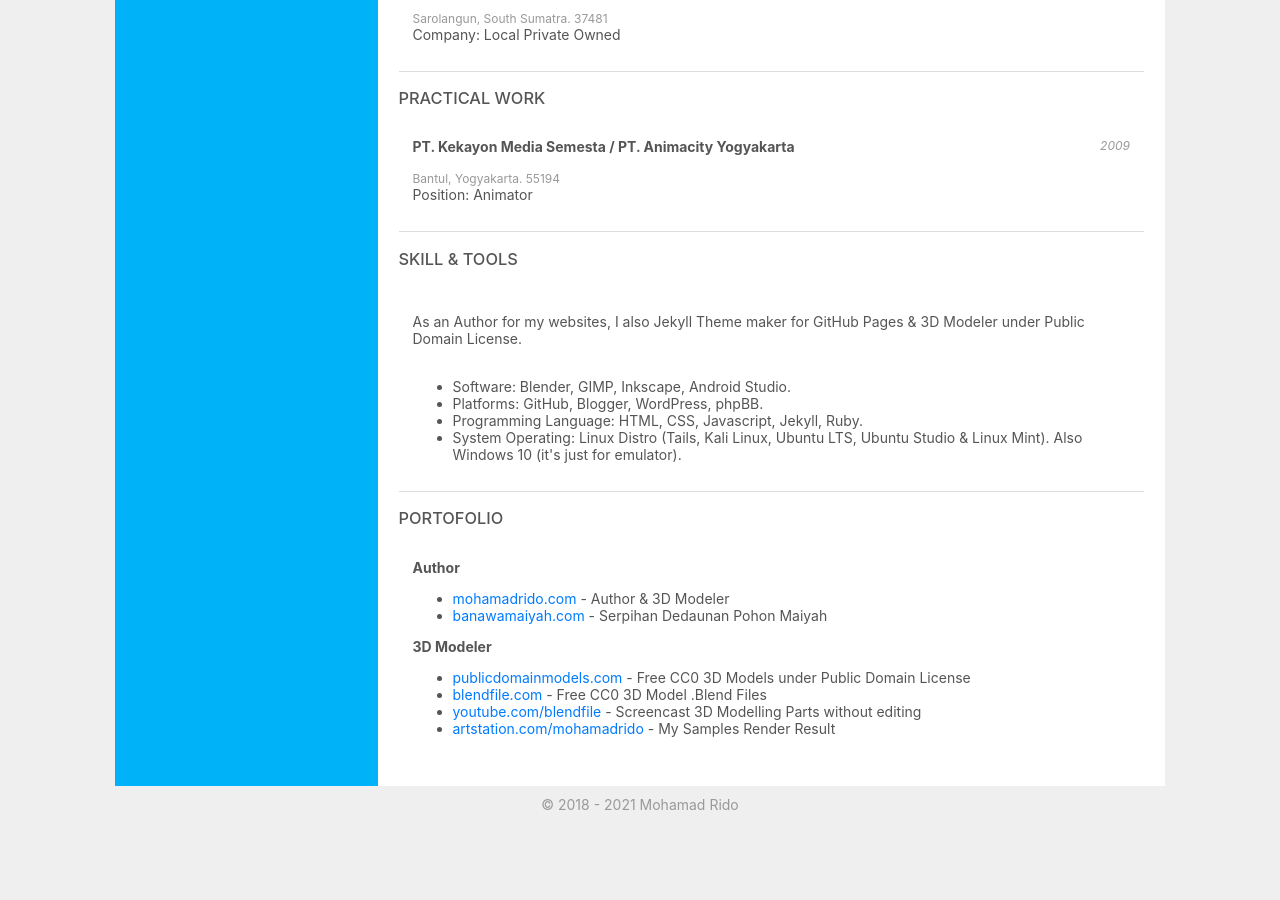
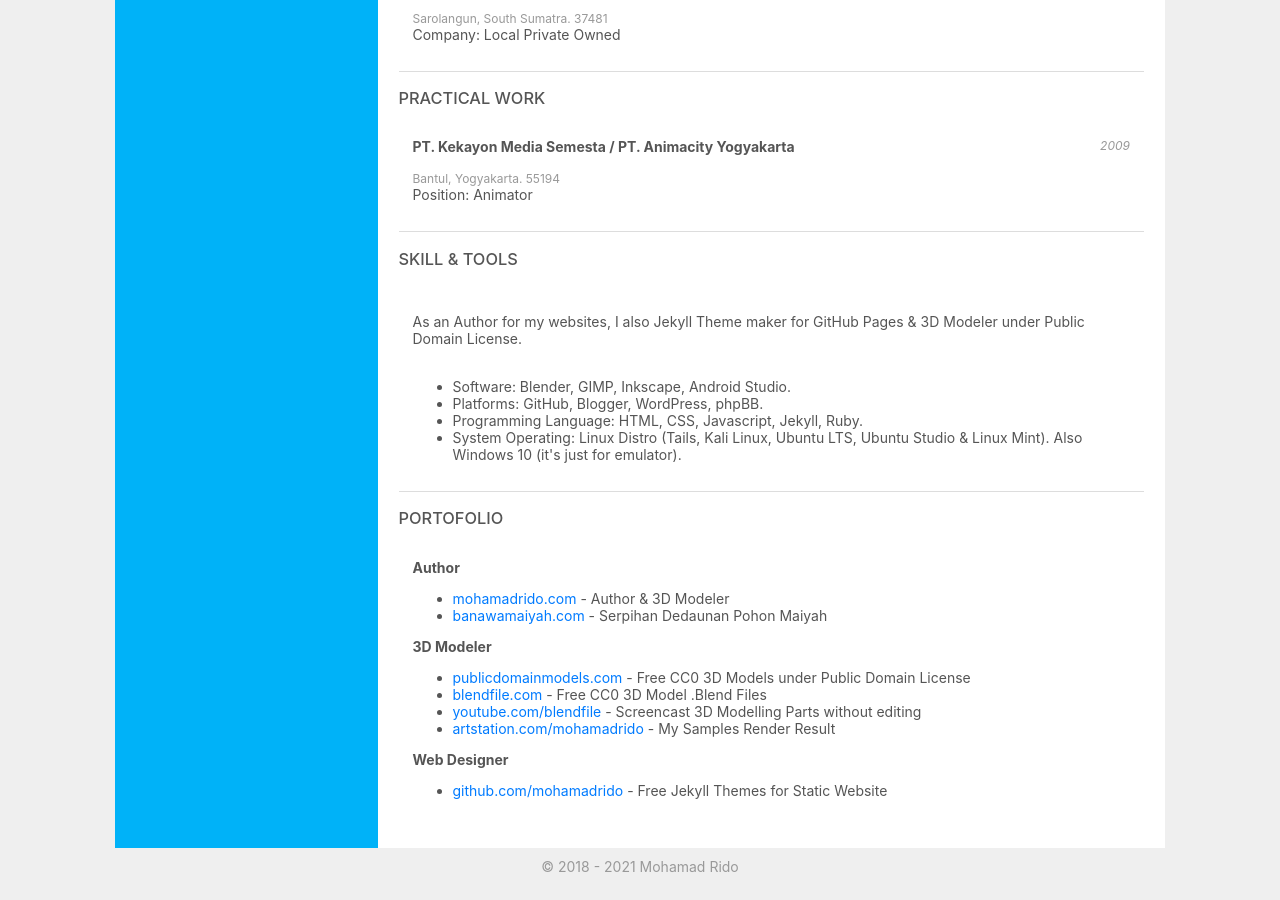
Before and after one commit to mohamadrido/about, a Jekyll site: the page built from index.html, in a window 1280 px wide and 900 px high, scrolled down 749 px. Built offline with Jekyll 4.4.1, drawn with Linux system fonts in a browser that asks for light colours; nearby versions of some CDN libraries; before the commit the page ends 1587 px from its top, so only the background shows below that.

Commit message:
Update index.html

```diff
--- a/index.html
+++ b/index.html
@@ -127,6 +127,11 @@ layout: default
       <li><a href="https://artstation.com/mohamadrido">artstation.com/mohamadrido</a> - My Samples Render Result</li>
       <!--li><a href="https://cc0.site">cc0.site</a> Redirect to <a href="https://cc03ds.com">cc03ds.com</a></li-->
       </ul>
+
+    <b>Web Designer</b>
+      <ul>
+      <li><a href="https://github.com/mohamadrido">github.com/mohamadrido</a> - Free Jekyll Themes for Static Website</li>
+      </ul>
     </div>
 
   </div>
```
